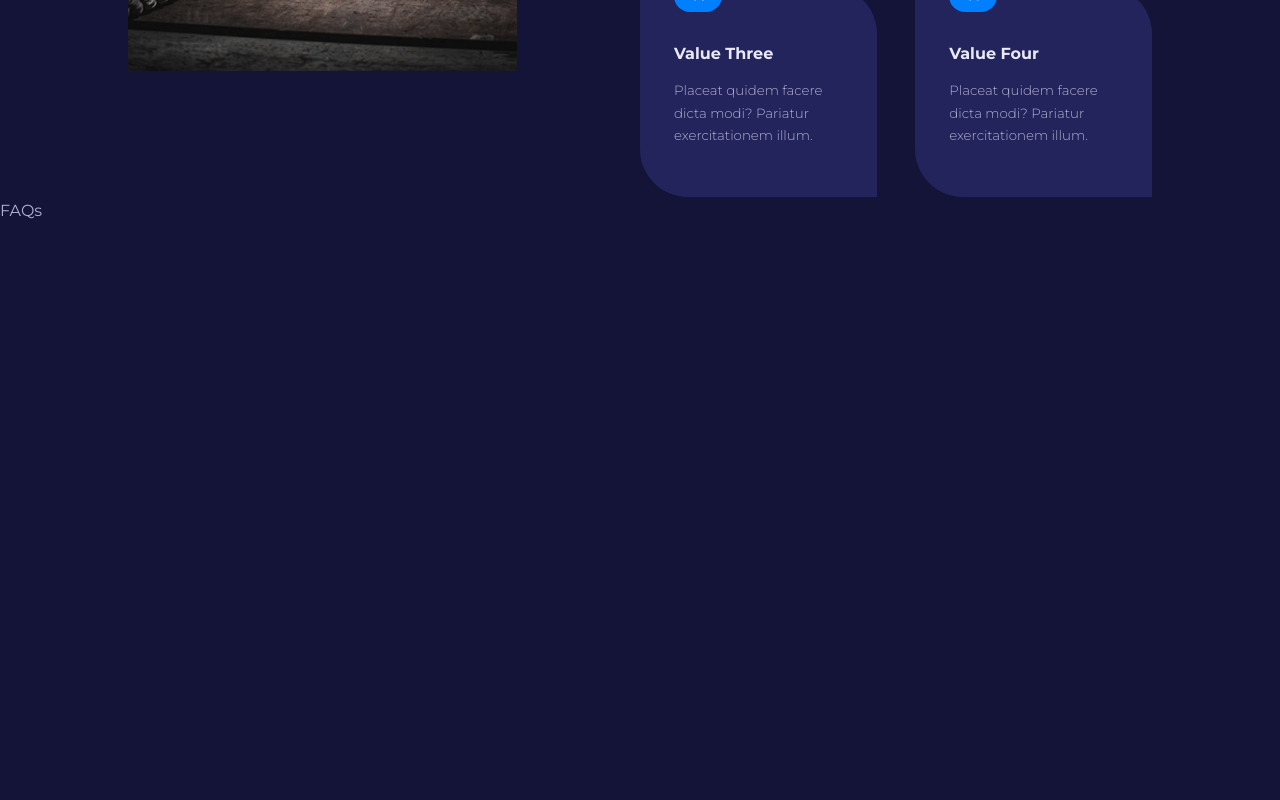
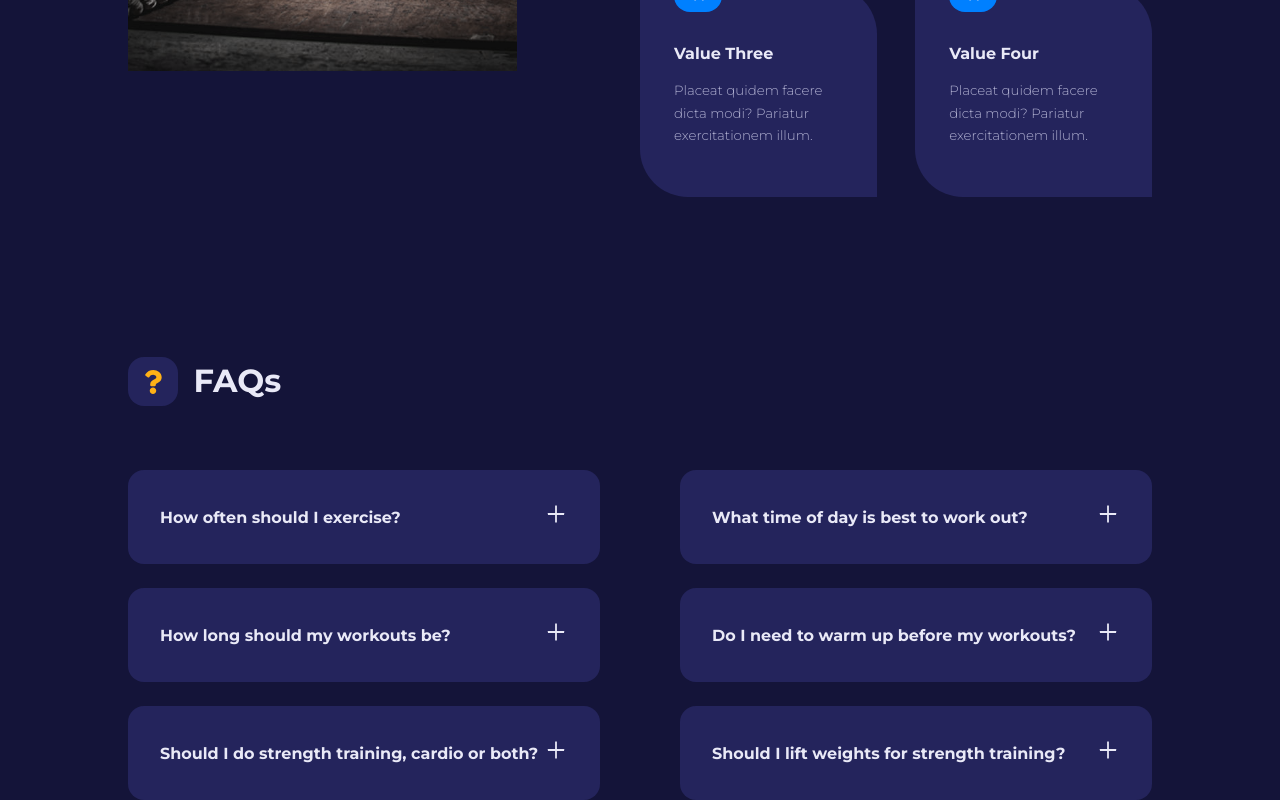
Before and after one commit to wan-web/React-tutorial-health-website-, a React (Create React App) app: page / in a window 1280 px wide. Shown: the part 2005-2805 px from the top of the page. Before the commit the page ends 2229 px from the top, so only its background shows below. Built offline with nearby package versions, Linux system fonts and the light colour scheme.

Commit message:
FAQs 컴포넌트 완료

```diff
--- /dev/null
+++ b/src/components/FAQ.jsx
@@ -0,0 +1,25 @@
+import {AiOutlinePlus} from 'react-icons/ai';
+import {AiOutlineMinus} from 'react-icons/ai';
+import { useState } from 'react';
+
+const FAQ = ({question, answer}) => {
+  const [isAnswerShowing, setIsAnswerShowing] = useState(false);
+
+  return (
+    <article className='faq' onClick={() => (setIsAnswerShowing( prev => !prev))}>
+      <div>
+        <h4>{question}</h4>
+        <button className='faq__icon'>
+          {
+            isAnswerShowing ? <AiOutlineMinus /> : <AiOutlinePlus />
+          }
+        </button>
+      </div>
+      {
+        isAnswerShowing && <p>{answer}</p>
+      }
+    </article>
+  )
+}
+
+export default FAQ
--- a/src/components/FAQs.jsx
+++ b/src/components/FAQs.jsx
@@ -1,8 +1,25 @@
-
+import SectionHead from './SectionHead'
+import {FaQuestion} from 'react-icons/fa'
+import {faqs} from '../data';
+import FAQ from './FAQ';
+import '../pages/home/home.css';
 
 const FAQs = () => {
+  console.log(faqs);
+
   return (
-    <div>FAQs</div>
+    <section className='faqs'>
+      <div className="container faqs__container">
+        <SectionHead icon={<FaQuestion />} title="FAQs" />
+        <div className="faqs__wrapper">
+          {
+            faqs.map( ({id, question, answer}) => (
+              <FAQ key={id} question={question} answer={answer} />
+            ))
+          }
+        </div>
+      </div>
+    </section>
   )
 }
 
--- a/src/pages/home/home.css
+++ b/src/pages/home/home.css
@@ -111,3 +111,35 @@
   position: absolute;
   top: -1.5rem;
 }
+
+/* =================== FAQs ================== */
+.faqs__wrapper {
+  margin-top: 4rem;
+  display: grid;
+  grid-template-columns: repeat(2, 1fr);
+  gap: 1.5rem 5rem;
+  align-items: flex-start;
+}
+
+.faq {
+  background: var(--color-gray-500);
+  padding: 2rem;
+  border-radius: 1rem;
+  cursor: pointer;
+}
+
+.faq div {
+  display: flex;
+  justify-content: space-between;
+  align-items: center;
+}
+
+.faq__icon {
+  background: transparent;
+  color: var(--color-gray-100);
+  font-size: 1.5rem;
+}
+
+.faq p {
+  margin-top: 1.5rem;
+}
```
Also changed, not shown: src/components/Testimonials.jsx (added, +9 -0 lines).
